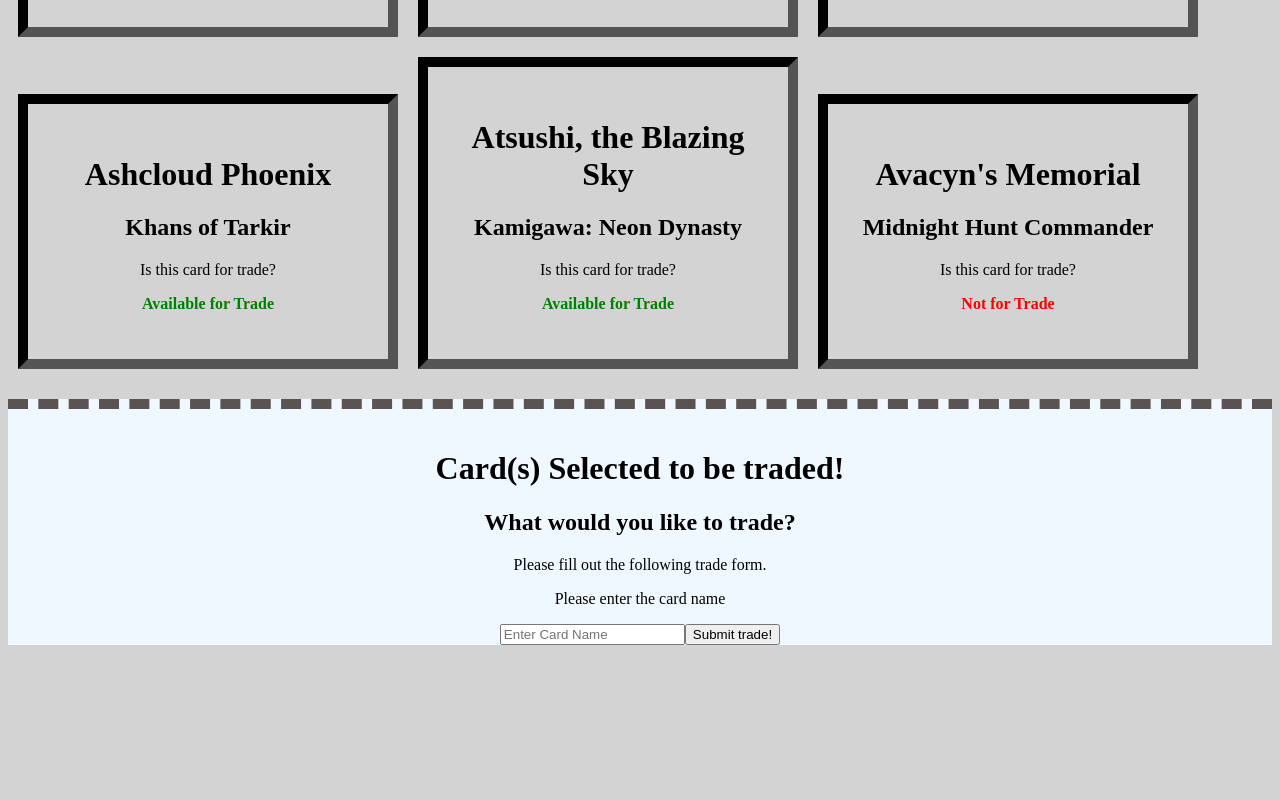
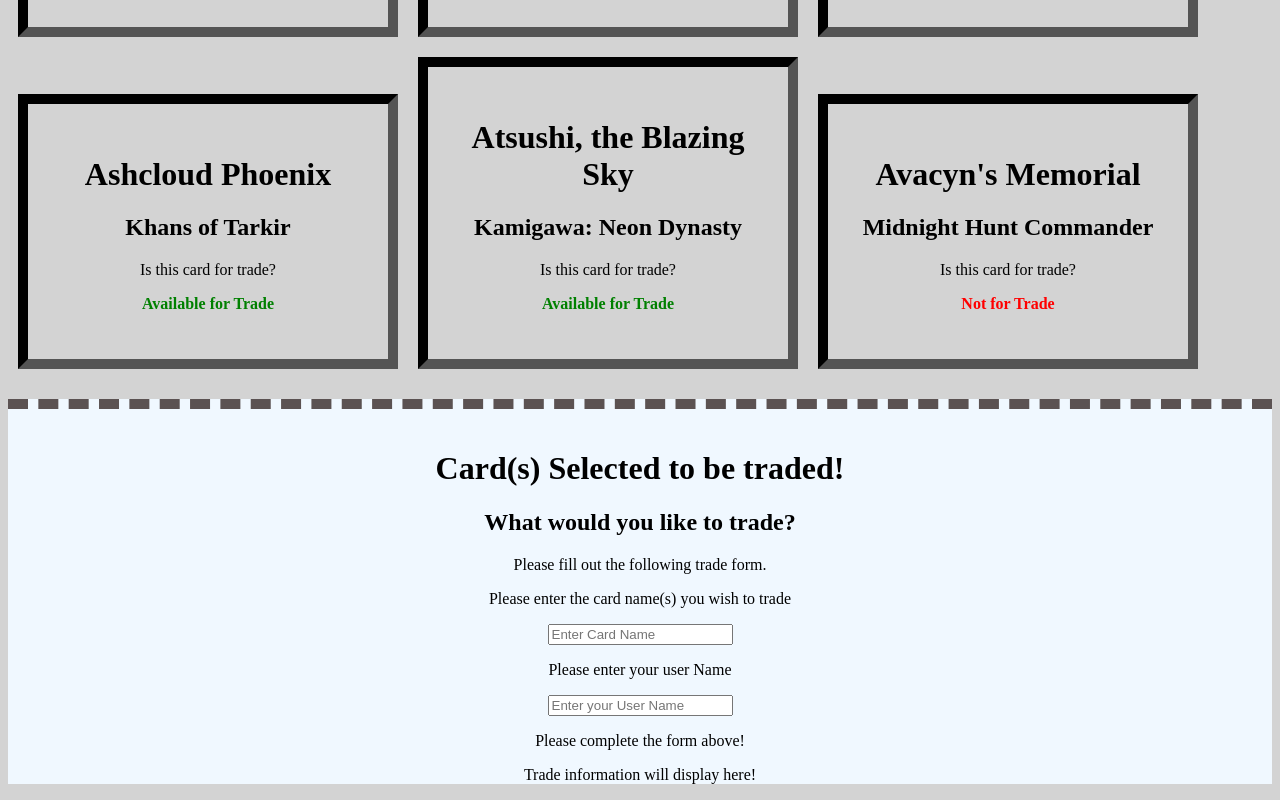
Before and after one commit to Jessieg12/Magic-Trade-Binder, a React (Create React App) app: page /maketradehome in a window 1280 px wide. Shown: the part 1479-2279 px from the top of the page. Before the commit the page ends 2132 px from the top, so only its background shows below. Built offline with nearby package versions, Linux system fonts and the light colour scheme; data requests are answered from the project's data file.

Commit message:
Completed patch

```diff
--- a/db.json
+++ b/db.json
@@ -105,5 +105,23 @@
       "cardSet": "Midnight Hunt Commander",
       "forTrade": false
     }
+  ],
+  "comment": [
+    {
+      "id": 0,
+      "commitedTrade": "asdsa wants to trade asdas for Avacyn's Memorial,Atsushi, the Blazing Sky,Ashcloud Phoenix"
+    },
+    {
+      "commitedTrade": "asdsa wants to trade asdas for Avacyn's Memorial,Atsushi, the Blazing Sky,Ashcloud Phoenix",
+      "id": 1
+    },
+    {
+      "commitedTrade": "asdsa wants to trade asdas for Vampiric Tutor,Expropriate,Anafenza, the Foremost",
+      "id": 2
+    },
+    {
+      "commitedTrade": "ASDAS wants to trade ASDSA for Vampiric Tutor,Expropriate,Anafenza, the Foremost",
+      "id": 3
+    }
   ]
 }
--- a/src/components/MakeTradeHome.js
+++ b/src/components/MakeTradeHome.js
@@ -4,6 +4,7 @@
 
 function MakeTradeHome({cards}){
     let [tradeCards, setTradeCards] = useState([])
+    let [statement, setStatement] = useState([])
 
     function handleClick(card){
      if(!tradeCards.includes(card)){
@@ -15,8 +16,15 @@
 	useEffect(() => {
 		let newArray = []
 		let mapped = tradeCards.map((card) => newArray.push(card.cardName))
-		console.log(newArray)
+		setStatement(newArray)
 	},[tradeCards])
+
+    // function createPost(newArray){
+    //     let construct = `User wants to offer a trade on ${newArray}`
+    //     return(
+    //         <p>{construct}</p>
+    //     )
+    // }
 
     let mappedcards= cards.map((card)=>
     <div
@@ -37,7 +45,7 @@
         <div>
             <p className="tradeHomeTitle">See a card that isn't for trade? Shoot me an offer anyways!</p>
             {mappedcards}
-						<TradingCards tradeCards={tradeCards}/>
+						<TradingCards statement={statement} tradeCards={tradeCards}/>
         </div>
     )
 }
--- a/src/components/TradingCards.js
+++ b/src/components/TradingCards.js
@@ -1,15 +1,27 @@
 import React, { useState } from "react";
 import "../comp-css/TradingCards.css"
 
-function TradingCards({tradeCards}){
+function TradingCards({tradeCards, statement}){
   let [tradingCardName, setTradingCardname] = useState('')
+  let [userName, setUserName] = useState('')
 
   let mappedTradeCards = tradeCards.map((card) => <div key={card.id}>{card.cardName}</div>)
 
   function handleSubmit(e){
     e.preventDefault()
-    console.log(e)
-  }
+    fetch("http://localhost:3007/comment", {
+      method: "POST",
+      headers: {
+        "Content-Type": "application/json",
+      },
+      body: JSON.stringify({
+        commitedTrade: `${userName} wants to trade ${tradingCardName} for ${statement}`
+      }),
+    })
+      .then((r) => r.json())
+      .then(alert("Trade added!"))
+    }
+
 
   return(
     <div className="trades">
@@ -18,15 +30,25 @@
       <h2>What would you like to trade?</h2>
         <div>Please fill out the following trade form.</div>
         <form onSubmit={handleSubmit}>
-          <p>Please enter the card name</p>
+          <p>Please enter the card name(s) you wish to trade</p>
             <input
             type="text"
             value={tradingCardName}
             onChange={(e) => setTradingCardname(e.target.value)}
             placeholder="Enter Card Name">
-          </input>
-          <input type="submit" value={'Submit trade!'}/>
+            </input>
+          <p>Please enter your user Name</p>
+          <input
+            type="text"
+            value={userName}
+            onChange={(e) => setUserName(e.target.value)}
+            placeholder="Enter your User Name">
+            </input>
+            {statement.length && tradingCardName.length && userName.length > 0 ? <input type="submit" value={'Submit trade!'}/> : <p>Please complete the form above!</p>}
         </form>
+        {statement.length && tradingCardName.length && userName.length > 0 ?
+        <p>{userName} would like to trade {tradingCardName} for {statement}</p> :
+        <p>Trade information will display here!</p>}
     </div>
   )
 }
```
